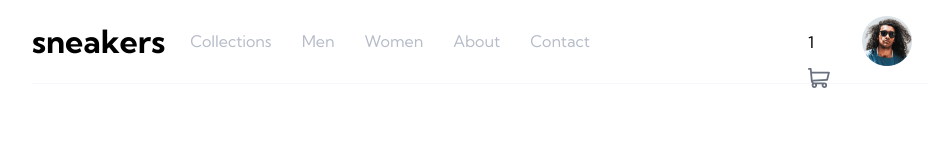
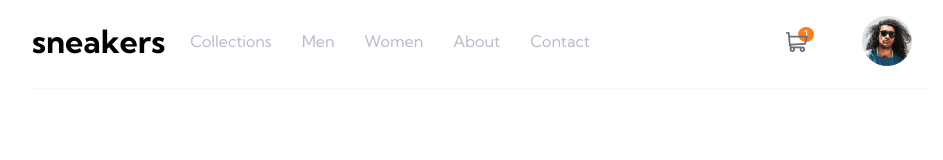
Before and after one commit to SiegeTank-90/eCommerceDemo, a React (Create React App) app: page / in a window 1280 px wide. Shown: the top 160 px of the page, without its empty margins (160-1103 px from the left). Built offline with nearby package versions, Linux system fonts and the light colour scheme.

Commit message:
Worked At Home
Added prop-types

```diff
--- a/package.json
+++ b/package.json
@@ -6,6 +6,7 @@
     "@testing-library/jest-dom": "^5.16.4",
     "@testing-library/react": "^13.3.0",
     "@testing-library/user-event": "^13.5.0",
+    "prop-types": "^15.8.1",
     "react": "^18.2.0",
     "react-dom": "^18.2.0",
     "react-scripts": "5.0.1",
--- a/src/App.css
+++ b/src/App.css
@@ -1,7 +1,3 @@
-.App {
-  margin: 0 15%;
-}
-
 .Navbar,
 .Navbar--menu,
 .Navbar--spacer {
@@ -33,8 +29,28 @@
 .Navbar--avatar {
   max-width: 50px;
   max-height: 50px;
-  padding: 0;
   margin: 1em;
+  position: relative;
+}
+
+.Navbar--cart {
+  padding: 1em;
+}
+
+.Navbar--cart--items {
+  background-color: hsl(26deg, 100%, 55%);
+  border-radius: 100%;
+  text-align: center;
+  color: hsl(0deg, 0%, 100%);
+  width: 16px;
+  font-size: 12px;
+  float: right;
+  z-index: 1;
+  margin: -5px 0 0 -10px;
+}
+
+.Navbar--cart--icon {
+  z-index: 0;
 }
 
 .Navbar--avatar--icon {
@@ -42,4 +58,8 @@
   max-height: 50px;
 }
 
+.App {
+  margin: 0 15%;
+}
+
 /*# sourceMappingURL=App.css.map */
--- a/src/Components/Cart.jsx
+++ b/src/Components/Cart.jsx
@@ -1,13 +1,23 @@
-import React from 'react';
-import ShoppingCart from '../images/icon-cart.svg';
+import React from "react";
+import propTypes from "prop-types";
+import ShoppingCart from "../images/icon-cart.svg";
 
-function Cart(props) {
+function Cart({ itemsCount, active }) {
   return (
-    <div className='Navbar--cart'>
-      <p className='Navbar--cart--items'>{props.itemsCount}</p>
-      <img clasName='Navbar--cart--icon' src={ShoppingCart} alt='Shopping Cart' />
+    <div className="Navbar--cart">
+      <p className="Navbar--cart--items">{itemsCount}</p>
+      <img
+        className="Navbar--cart--icon"
+        src={ShoppingCart}
+        alt="Shopping Cart"
+      />
     </div>
   );
 }
 
+Cart.propTypes = {
+  itemsCount: propTypes.number.isRequired,
+  active: propTypes.bool.isRequired
+};
+
 export default Cart;
--- a/src/scss/_navbar.scss
+++ b/src/scss/_navbar.scss
@@ -1,3 +1,5 @@
+@use "colors" as *;
+
 .Navbar,
 .Navbar--menu,
 .Navbar--spacer {
@@ -29,8 +31,28 @@
 .Navbar--avatar {
   max-width: 50px;
   max-height: 50px;
-  padding: 0;
   margin: 1em;
+  position: relative;
+}
+
+.Navbar--cart {
+  padding: 1em;
+}
+
+.Navbar--cart--items {
+  background-color: $Orange;
+  border-radius: 100%;
+  text-align: center;
+  color: $White;
+  width: 16px;
+  font-size: 12px;
+  float: right;
+  z-index: 1;
+  margin: -5px 0 0 -10px;
+}
+
+.Navbar--cart--icon {
+  z-index: 0;
 }
 
 .Navbar--avatar--icon {
--- a/src/scss/main.scss
+++ b/src/scss/main.scss
@@ -1,54 +1,7 @@
 @use 'colors' as *;
 @use 'mixin' as *;
+@use 'navbar' as *;
 
 .App {
   margin: 0 15%;
 }
-
-
-// Navbar //
-
-.Navbar,
-.Navbar--menu,
-.Navbar--spacer{
-  display: flex;
-  flex-direction: row;
-}
-
-.Navbar {
-  border-bottom: 1px solid $Light-LightBlue;
-  justify-content: space-between;
-}
-
-
-
-.Navbar--title {
-  padding-right: 10px;
-  font-weight: 700;
-}
-
-.Navbar--menu {
-  justify-content: space-around;
-}
-
-.Navbar--menu--item {
-  color: $Heavy-LightBlue;
-  text-align: center;
-  padding: 15px;
-}
-
-.Navbar--cart,
-.Navbar--avatar {
-  max-width: 50px;
-  max-height: 50px;
-  padding: 0;
-  margin: 1em;
-}
-
-.Navbar--avatar--icon {
-    min-width: 50px;
-    max-height: 50px;
-}
-
-
-// Navbar //
```
Also changed, not shown: 2 other files (tests, documents, lock files or other folders).
